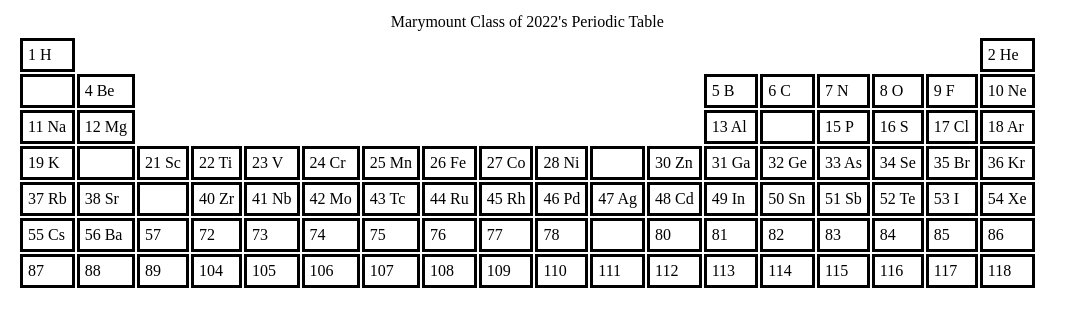
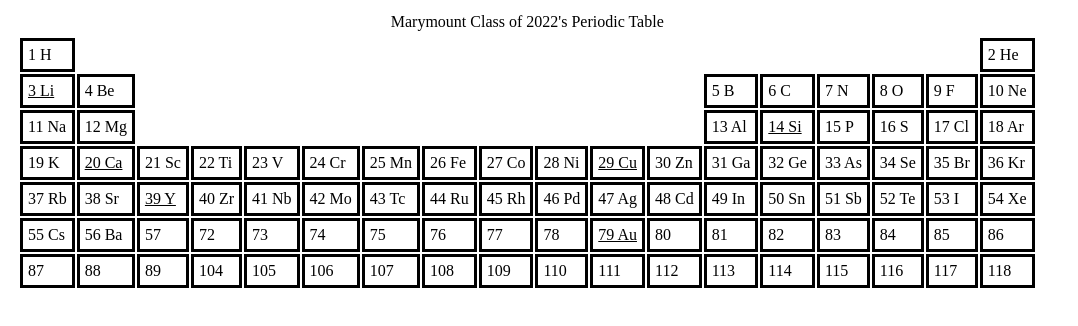
Before and after one commit to marymount2022/ClassVIIIPeriodicTable, a plain HTML site: page index.html in a window 1280 px wide. Shown: the whole page, without its empty margins (0-1078 px from the left). Drawn offline with Linux system fonts and the light colour scheme.

Commit message:
Update index.html

```diff
--- a/index.html
+++ b/index.html
@@ -45,9 +45,9 @@ body, table, td, tr {
   </tr>
   <!--2nd Row-->
   <tr>
-<body link="white">
+<body link="black">
 </html>
-    <td style="border: 3px solid #000;"><a href="https://scratch.mit.edu/projects/180906135/" style="color: white">3 Li</a> </td>
+    <td style="border: 3px solid #000;"><a href="https://scratch.mit.edu/projects/180906135/" style="color: black">3 Li</a> </td>
     <td style="border: 3px solid #000;">4 Be</td>
     <td><!--blank--></td>
     <td><!--blank--></td>
@@ -81,7 +81,7 @@ body, table, td, tr {
     <td><!--blank--></td>
     <td><!--blank--></td>
     <td style="border: 3px solid #000;">13 Al</td>
-    <td style="border: 3px solid #000;"><a href="https://scratch.mit.edu/projects/189042834/" style="color: white">14 Si</a> </td>
+    <td style="border: 3px solid #000;"><a href="https://scratch.mit.edu/projects/189042834/" style="color: black">14 Si</a> </td>
     <td style="border: 3px solid #000;">15 P</td>
     <td style="border: 3px solid #000;">16 S</td>
     <td style="border: 3px solid #000;">17 Cl</td>
@@ -90,7 +90,7 @@ body, table, td, tr {
   <!--4th Row-->
   <tr>
     <td style="border: 3px solid #000;">19 K</td>
-    <td style="border: 3px solid #000;"><a href="https://scratch.mit.edu/projects/190308711/" style="color: white">20 Ca</a> </td>
+    <td style="border: 3px solid #000;"><a href="https://scratch.mit.edu/projects/190308711/" style="color: black">20 Ca</a> </td>
     <td style="border: 3px solid #000;">21 Sc</td>
     <td style="border: 3px solid #000;">22 Ti</td>
     <td style="border: 3px solid #000;">23 V</td>
@@ -99,7 +99,7 @@ body, table, td, tr {
     <td style="border: 3px solid #000;">26 Fe</td>
     <td style="border: 3px solid #000;">27 Co</td>
     <td style="border: 3px solid #000;">28 Ni</td>
-    <td style="border: 3px solid #000;"><a href="https://scratch.mit.edu/projects/191731142/" style="color: white">29 Cu</a> </td>
+    <td style="border: 3px solid #000;"><a href="https://scratch.mit.edu/projects/191731142/" style="color: black">29 Cu</a> </td>
     <td style="border: 3px solid #000;">30 Zn</td>
     <td style="border: 3px solid #000;">31 Ga</td>
     <td style="border: 3px solid #000;">32 Ge</td>
@@ -112,7 +112,7 @@ body, table, td, tr {
   <tr>
     <td style="border: 3px solid #000;">37 Rb</td>
     <td style="border: 3px solid #000;">38 Sr</td>
-    <td style="border: 3px solid #000;"><a href="https://scratch.mit.edu/projects/191693032/" style="color: white">39 Y</a> </td>
+    <td style="border: 3px solid #000;"><a href="https://scratch.mit.edu/projects/191693032/" style="color: black">39 Y</a> </td>
     <td style="border: 3px solid #000;">40 Zr</td>
     <td style="border: 3px solid #000;">41 Nb</td>
     <td style="border: 3px solid #000;">42 Mo</td>
@@ -141,7 +141,7 @@ body, table, td, tr {
     <td style="border: 3px solid #000;">76</td>
     <td style="border: 3px solid #000;">77</td>
     <td style="border: 3px solid #000;">78</td>
-    <td style="border: 3px solid #000;"><a href="https://scratch.mit.edu/projects/189042834/" style="color: white">79 Au</a> </td>
+    <td style="border: 3px solid #000;"><a href="https://scratch.mit.edu/projects/189042834/" style="color: black">79 Au</a> </td>
     <td style="border: 3px solid #000;">80</td>
     <td style="border: 3px solid #000;">81</td>
     <td style="border: 3px solid #000;">82</td>
```
